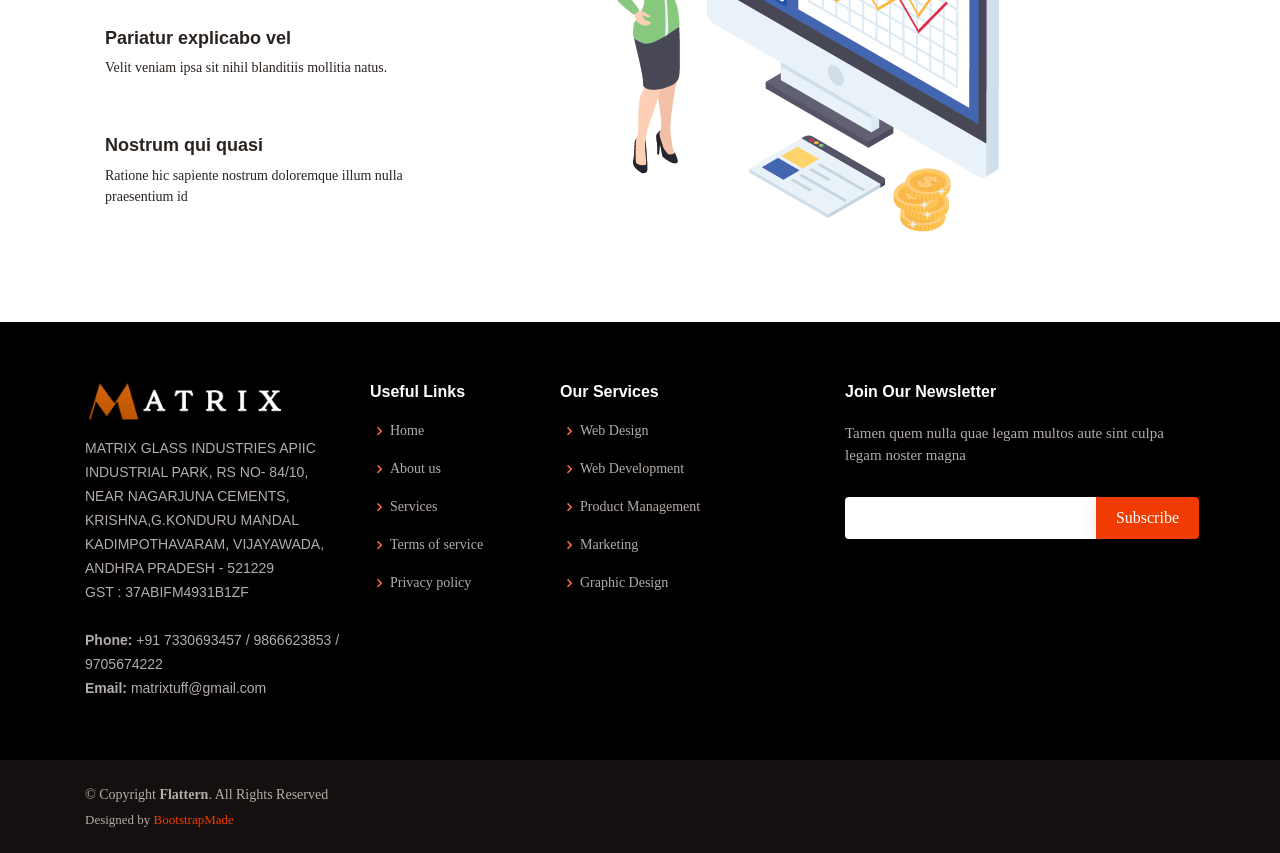
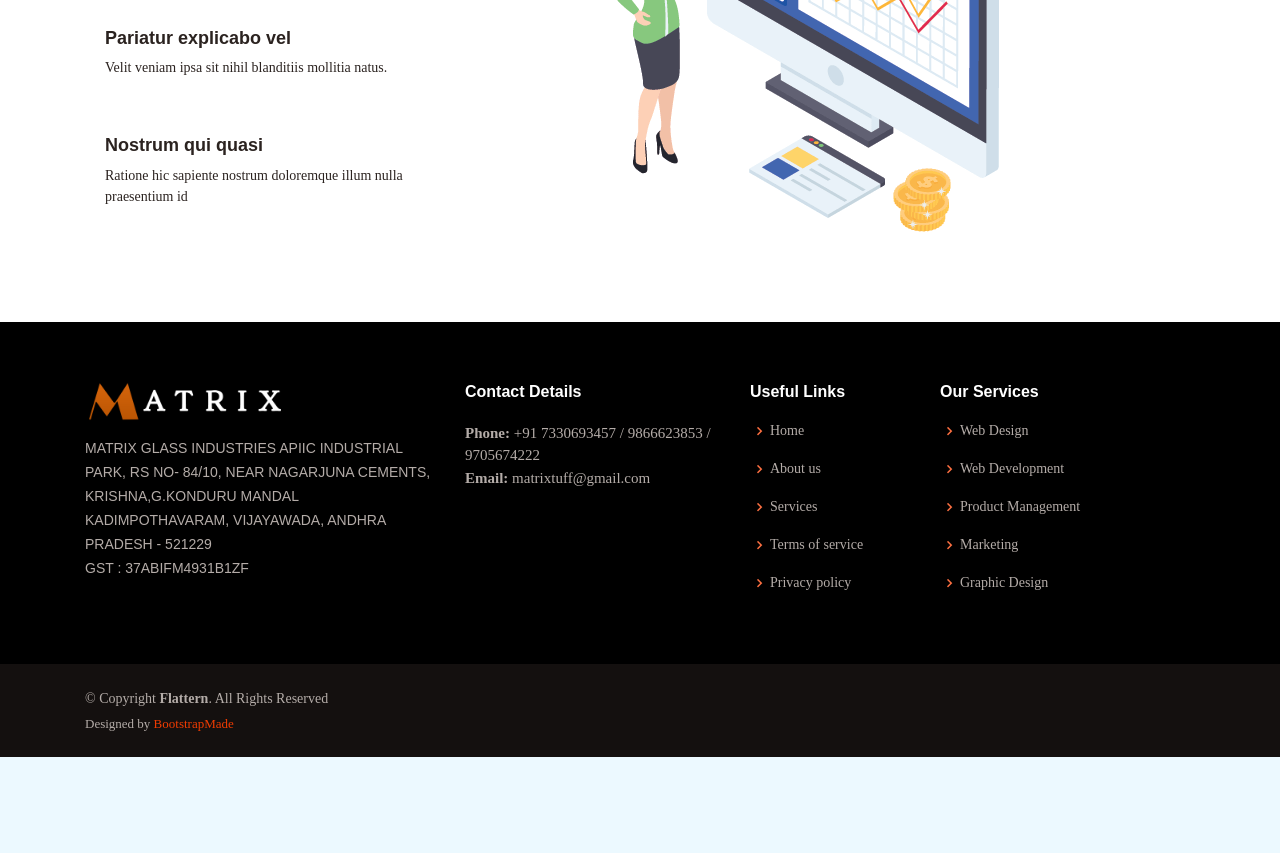
Before and after one commit to goligovardhanrao/MatrixGlass, a plain HTML site: page services.html in a window 1280 px wide. Shown: the part 1237-2090 px from the top of the page. After the commit the page ends 1994 px from the top, so only its background shows below. Drawn offline with nearby package versions, Linux system fonts and the light colour scheme; a web font is replaced by a local one.

Commit message:
Add files via upload

```diff
--- a/services.html
+++ b/services.html
@@ -239,7 +239,7 @@
       <div class="container">
         <div class="row">
 
-          <div class="col-lg-3 col-md-6 footer-contact">
+          <div class="col-lg-4 col-md-6 footer-contact">
             <a href="index.html" ><img src="assets/img/matrix.png" alt="" class="img-fluid" style="width: 200px; margin-bottom: 15px;"></a>
 
             <p>
@@ -250,9 +250,14 @@
               ANDHRA PRADESH - 521229<br>
               GST : 37ABIFM4931B1ZF<br><br>
 
-                            <strong>Phone:</strong> +91 7330693457 /  9866623853 /  9705674222<br>
-                            <strong>Email:</strong> matrixtuff@gmail.com<br>
             </p>
+          </div>
+
+          <div class="col-lg-3 col-md-6 footer-newsletter">
+            <h4>Contact Details</h4>
+
+            <strong>Phone:</strong> +91 7330693457 /  9866623853 /  9705674222<br>
+            <strong>Email:</strong> matrixtuff@gmail.com<br>
           </div>
 
           <div class="col-lg-2 col-md-6 footer-links">
@@ -277,13 +282,6 @@
             </ul>
           </div>
 
-          <div class="col-lg-4 col-md-6 footer-newsletter">
-            <h4>Join Our Newsletter</h4>
-            <p>Tamen quem nulla quae legam multos aute sint culpa legam noster magna</p>
-            <form action="" method="post">
-              <input type="email" name="email"><input type="submit" value="Subscribe">
-            </form>
-          </div>
 
         </div>
       </div>
```
Also changed, not shown: about.html (+11 -6 lines), contact.html (+9 -6 lines), index.html (+17 -10 lines), infrastructre.html (+10 -10 lines), product.html (+7 -11 lines), projects.html (+8 -10 lines).
